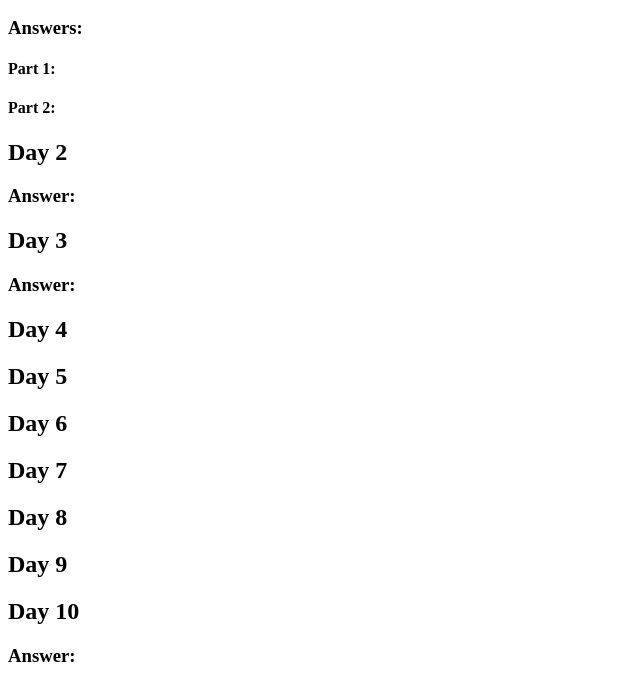
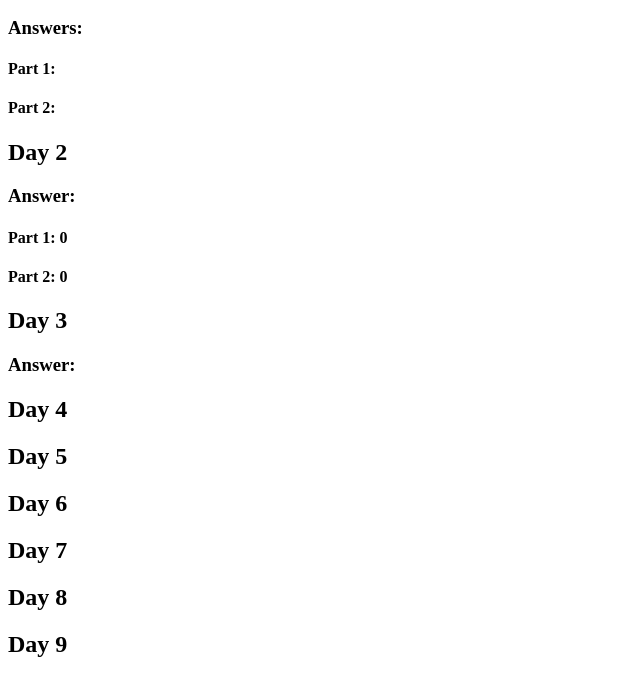
Before and after one commit to angelgamis/AdventOfCode_2024, a plain HTML site: page index.html in a window 1280 px wide. Shown: the part 110-785 px from the top of the page, without its empty margins (0-640 px from the left). Drawn offline with Linux system fonts and the light colour scheme; no server answers.

Commit message:
Day 2 - Working on adding day 2s input and processing it in the correct format. Also creating started creating classes to seperate reused code in each javascript file for each day. Implementing day 2 into html

```diff
--- /dev/null
+++ b/day2.js
@@ -0,0 +1,85 @@
+// *** Day 2: Red-Nosed Reports ***
+
+// Fortunately, the first location The Historians want to search isn't a long walk from the Chief Historian's office.
+
+class Day2 {
+  // Initalize
+  constructor() {
+    // Reports (Reports with level array inside each)
+    this.reports = [];
+    // Debugs
+    this.debug_fullDataText = false;
+    this.debug_eachReport = false;
+    this.debug_eachLevel = false;
+  }
+
+  // Loading data from data folder for day 1 txt
+  async loadData() {
+    try {
+      // Get data from txt
+      const response = await fetch("Data/day2.txt");
+
+      // If fetch did not work throw error
+      if (!response.ok) {
+        throw new Error(
+          `Error! Status: ${response.status}. Cannot get day2.txt file.`
+        );
+      }
+      const text = await response.text(); // Read the content of the txt file
+
+      // * Debug *
+      if (this.debug_fullDataText) {
+        console.log(text); // See all text from data
+      }
+
+      // You can now pass `text` as a string to other JavaScript functions
+      this.processData(text);
+    } catch (error) {
+      console.error("Error fetching the file:", error);
+    }
+  }
+
+  // Getting data and turning it into reports (Lines of data txt)
+  processData(data) {
+    // Separating each line into the reports array
+    this.reports = data.split("\n");
+
+    let count = 0;
+    // For each report, separate each number in the report into a new "level" array
+    for (let report of this.reports) {
+      count++;
+      const level = report.split(" ");
+      // * Debug *
+      if (this.debug_eachReport) {
+        console.log("Report: " + count + ": ");
+        console.log(report);
+      }
+      // * Debug *
+      if (this.debug_eachLevel) {
+        console.log("Level: " + count + ": ");
+        console.log(level);
+      }
+    }
+
+    document.getElementById("day2AnswerPart1").textContent =
+      "Part 1: " + this.part1();
+    document.getElementById("day2AnswerPart2").textContent =
+      "Part 2: " + this.part2();
+  }
+
+  // So, a report only counts as safe if both of the following are true:
+  // - The levels are either all increasing or all decreasing.
+  // - Any two adjacent levels differ by at least one and at most three.
+  // Analyze the unusual data from the engineers. How many reports are safe?
+  part1() {
+    return 0;
+  }
+
+  part2() {
+    return 0;
+  }
+}
+
+// Call the function to load and process the data in correct format, then call part1 & part2 to set as document text
+const day2 = new Day2();
+day2.loadData();
--- a/index.html
+++ b/index.html
@@ -13,10 +13,10 @@
     <h4 id="day1AnswerPart2">Part 2:</h4>
     <h2 id="day2">Day 2</h2>
     <h3>Answer:</h3>
-    <p id="day1Answer"></p>
+    <h4 id="day2AnswerPart1">Part 1:</h4>
+    <h4 id="day2AnswerPart2">Part 2:</h4>
     <h2 id="day3">Day 3</h2>
     <h3>Answer:</h3>
-    <p id="day1Answer"></p>
     <h2 id="day4">Day 4</h2>
     <h2 id="day5">Day 5</h2>
     <h2 id="day6">Day 6</h2>
@@ -29,7 +29,8 @@
     <h2 id="day11">Day 11</h2>
     <h2 id="day12">Day 12</h2>
 
-    <script src="day1.js"></script>
+    <!--<script src="day1.js"></script>-->
+    <script src="day2.js"></script>
     <!--<script src="day10.js"></script>-->
   </body>
 </html>
```
